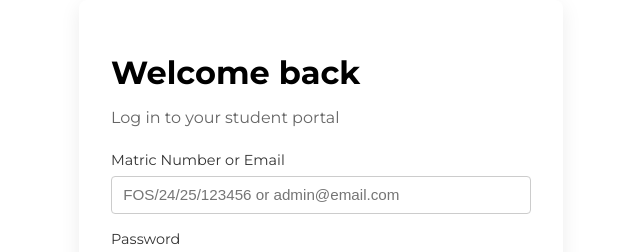
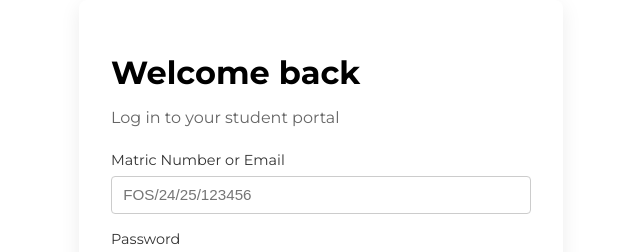
Before and after one commit to Eroh-Maro/student-portal-frontend, a React app: page /login in a window 1280 px wide. Shown: the part 104-356 px from the top of the page, without its empty margins (319-959 px from the left). Built offline with nearby package versions, Linux system fonts and the light colour scheme; the HTML template or start-up script is replaced by a standard one; a web font is replaced by a local one.

Commit message:
HID ADMIN

```diff
--- a/src/pages/Login.jsx
+++ b/src/pages/Login.jsx
@@ -62,7 +62,7 @@ const Login = () => {
             <input
               value={matric}
               onChange={(e) => setMatric(e.target.value)}
-              placeholder="FOS/24/25/123456 or admin@email.com"
+              placeholder="FOS/24/25/123456"
               required
               disabled={loading}
             />
```
